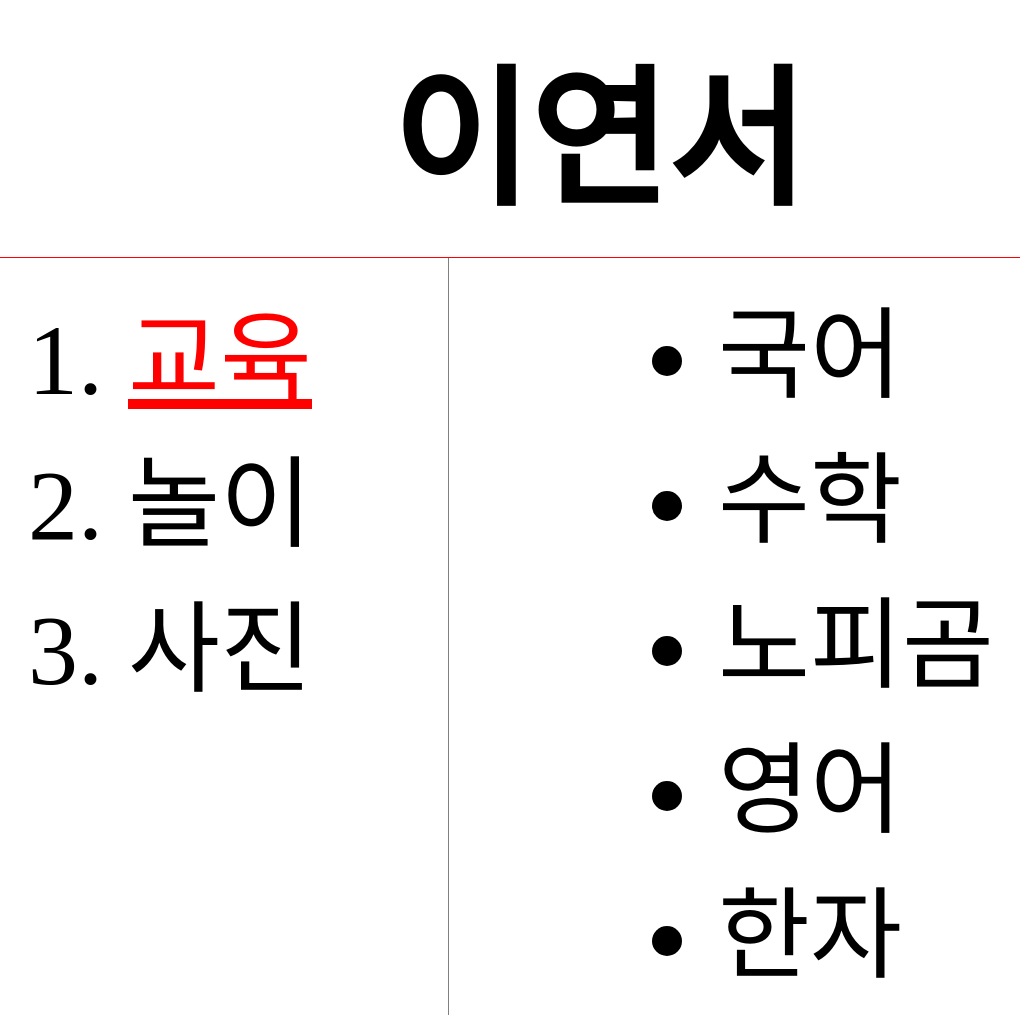
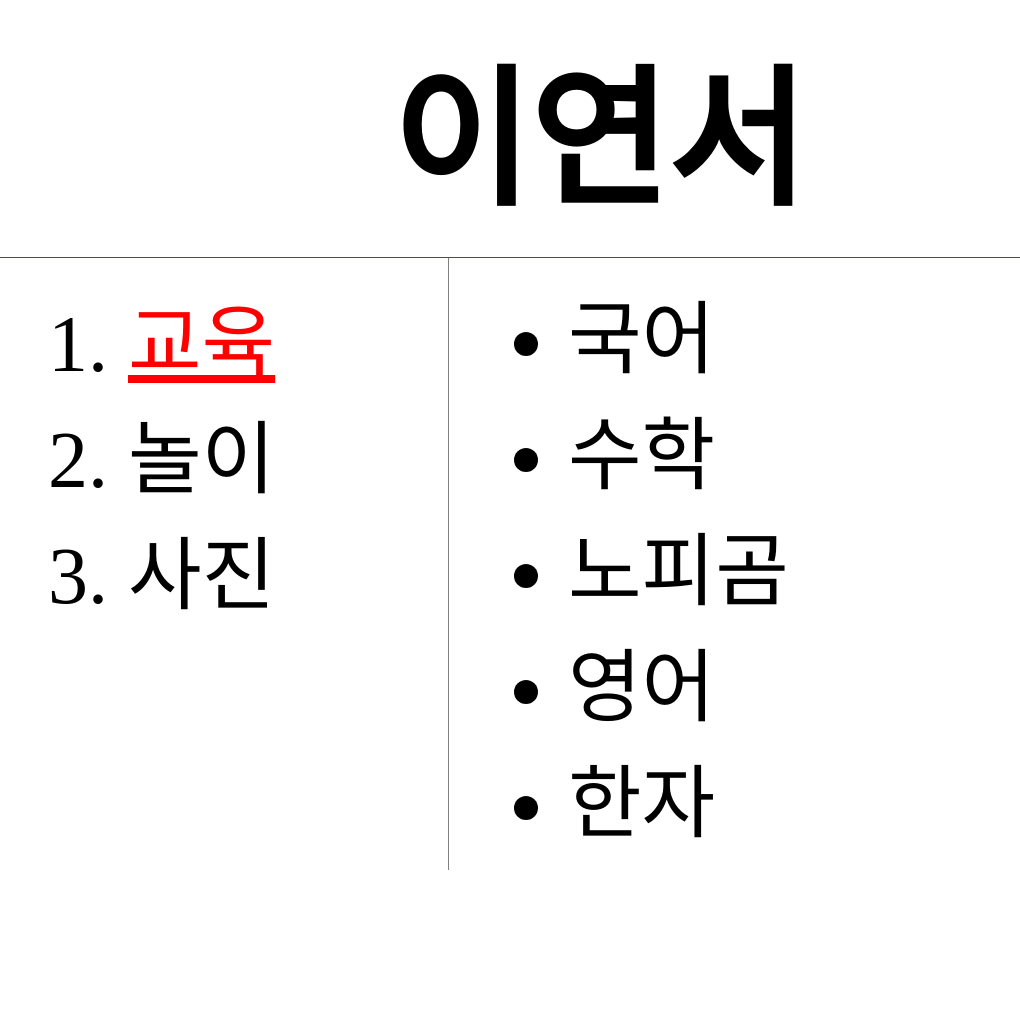
Before and after one commit to ldr1732/ldr1732, a plain HTML site: page 1.html in a window 1280 px wide. Shown: the whole page, without its empty margins (22-1042 px from the left). After the commit the page ends 870 px from the top, so only its background shows below. Drawn offline with Linux system fonts and the light colour scheme.

Commit message:
Add files via upload

```diff
--- a/1.html
+++ b/1.html
@@ -21,7 +21,7 @@
 			width:1200px;
 		}
 		li {
-			font-size: 100px;
+			font-size: 80px;
 		}
 		ol{
 			border-right:1px solid gray;
@@ -37,7 +37,7 @@
 	padding-left:150px;
 }
 #grid #article{
-	padding-left:550px;
+	padding-left:400px;
 }
 	</style>
 </head>
```
Also changed, not shown: 2.html (+1 -1 lines), 3.html (+1 -1 lines), index.html (+1 -1 lines).
